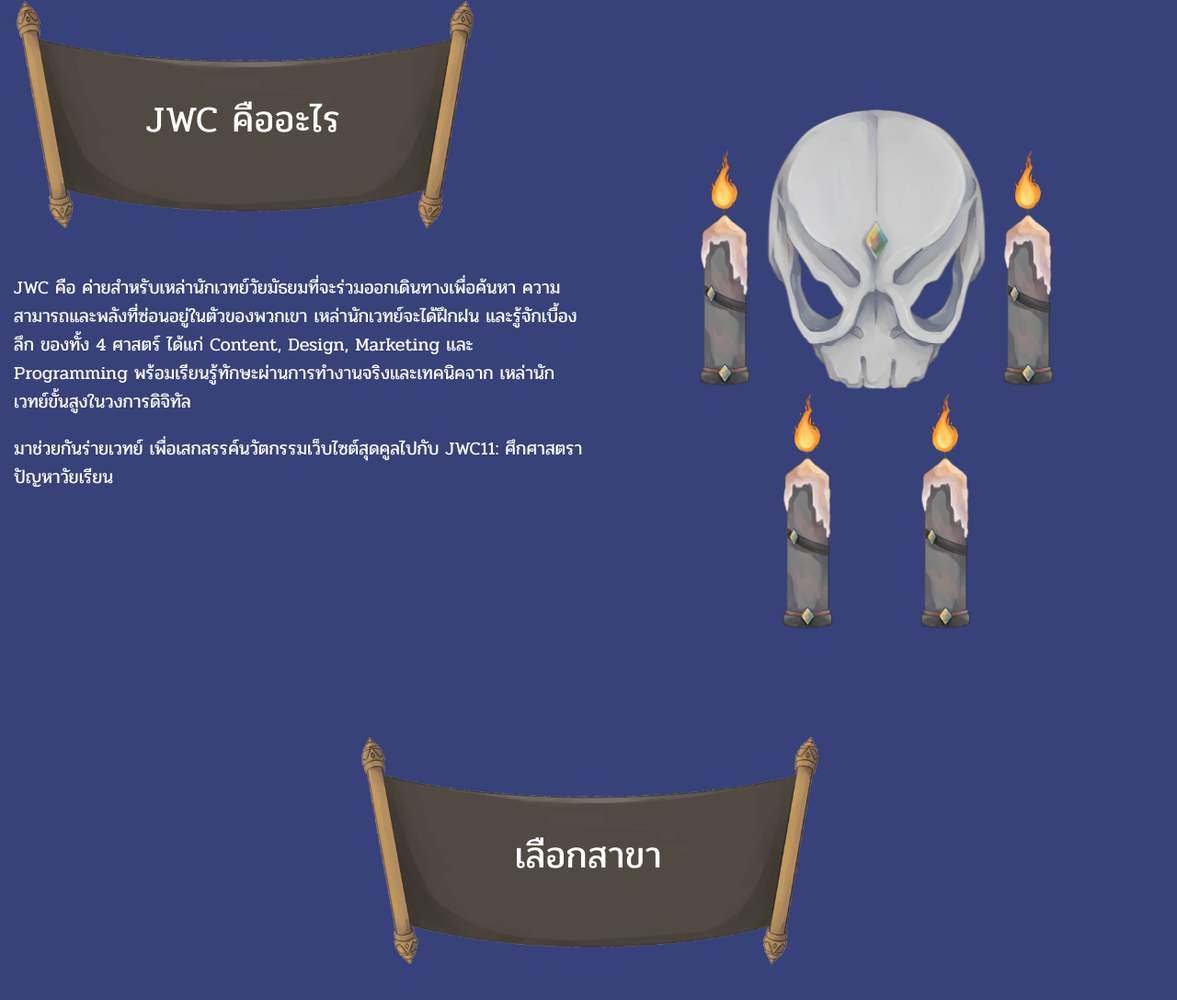
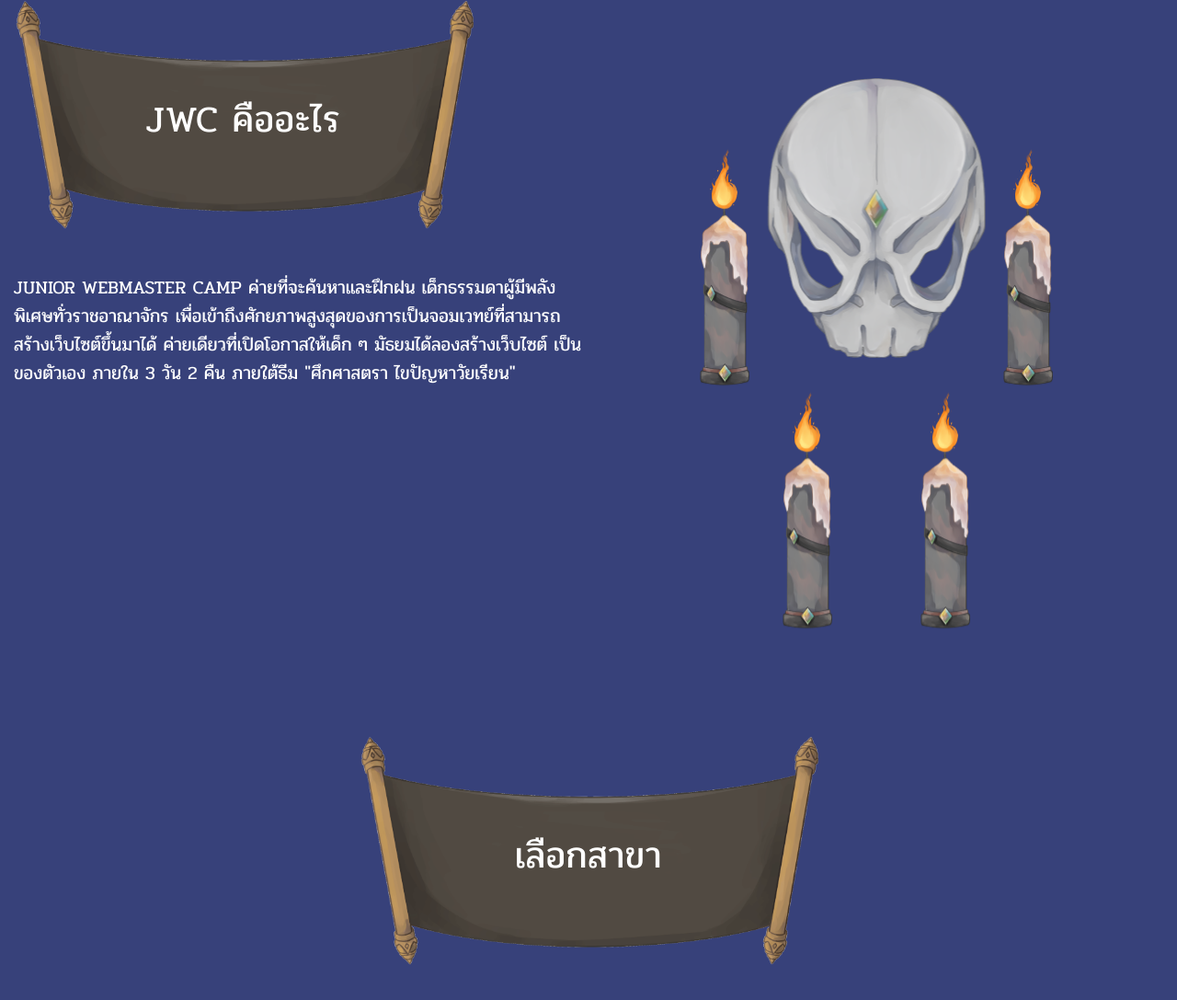
Before and after one commit to WebmasterCamp/jwc11-landing, a plain HTML site: page index.html in a window 1280 px wide. Shown: the part 893-1980 px from the top of the page at 92% size. Drawn offline with Linux system fonts and the light colour scheme.

Commit message:
Update content `what` section

```diff
--- a/index.html
+++ b/index.html
@@ -90,15 +90,13 @@
           <h2 class="section-title mx-mobile-auto">JWC คืออะไร</h2>
           <div class="mt-4">
             <p>
-              JWC คือ ค่ายสำหรับเหล่านักเวทย์วัยมัธยมที่จะร่วมออกเดินทางเพื่อค้นหา
-              ความสามารถและพลังที่ซ่อนอยู่ในตัวของพวกเขา เหล่านักเวทย์จะได้ฝึกฝน
-              และรู้จักเบื้องลึก ของทั้ง 4 ศาสตร์ ได้แก่ Content, Design, Marketing
-              และ Programming พร้อมเรียนรู้ทักษะผ่านการทำงานจริงและเทคนิคจาก
-              เหล่านักเวทย์ขั้นสูงในวงการดิจิทัล
-            </p>
-            <p>
-              มาช่วยกันร่ายเวทย์ เพื่อเสกสรรค์นวัตกรรมเว็บไซต์สุดคูลไปกับ
-              JWC11: ศึกศาสตรา ปัญหาวัยเรียน
+              JUNIOR WEBMASTER CAMP ค่ายที่จะค้นหาและฝึกฝน
+              เด็กธรรมดาผู้มีพลังพิเศษทั่วราชอาณาจักร
+              เพื่อเข้าถึงศักยภาพสูงสุดของการเป็นจอมเวทย์ที่สามารถ
+              สร้างเว็บไซต์ขึ้นมาได้
+              ค่ายเดียวที่เปิดโอกาสให้เด็ก ๆ มัธยมได้ลองสร้างเว็บไซต์
+              เป็นของตัวเอง ภายใน 3 วัน 2 คืน
+              ภายใต้ธีม "ศึกศาสตรา ไขปัญหาวัยเรียน"
             </p>
           </div>
         </div>
```
